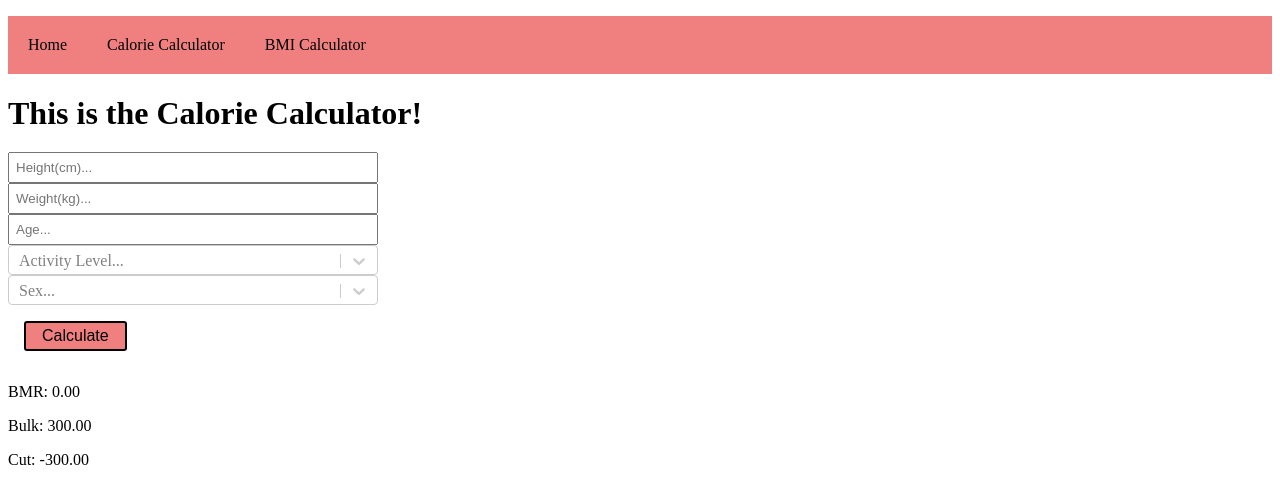
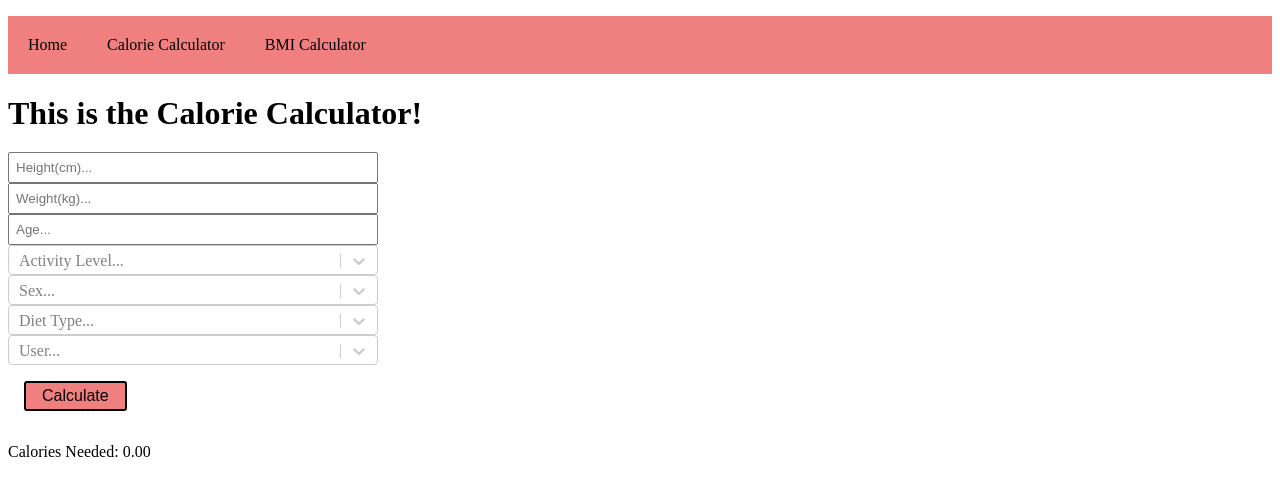
Before and after one commit to Dominik-luszcz/MernPractice, a React (Create React App) app in the folder client/: page /calorieCalculator in a window 1280 px wide. Shown: the top 504 px of the page. Built offline with nearby package versions, Linux system fonts and the light colour scheme; no server answers.

Commit message:
Add more select options for calorie calc

```diff
--- a/client/src/pages/CalorieCalculator.jsx
+++ b/client/src/pages/CalorieCalculator.jsx
@@ -6,14 +6,28 @@ import UsersList from "./users_list";
 import Axios from 'axios';
 import styled from "styled-components";
 import Select from "react-select"
+//import { Model, Query } from 'mongoose';
 
 function CalorieCalculator() {
+    const [user, setUser] = useState("")
+    const [diet, setDiet] = useState("")
     const [sex, setSex] = useState("");
     const [activity, setActivity] = useState("");
     const [weight, setWeight] = useState("");
     const [height, setHeight] = useState("");
     const [calories, setCalories] = useState("");
     const [age, setAge] = useState("")
+    const [listOfUsers, setListOfUsers] = useState([]);
+    useEffect(() => {
+        Axios.get('http://localhost:3001/getUsers').then((response) => {
+            //setListOfUsers(response.data)
+            const option = response.data.map((item)=>({
+                "value": item._id,
+                "label": item.name
+            }))
+            setListOfUsers(option)
+        })
+        }, []);
     const activityOptions = [
         { value: 'low', label: 'Low' },
         { value: 'medium', label: 'Medium' },
@@ -23,9 +37,15 @@ function CalorieCalculator() {
         { value: 'male', label: 'Male' },
         { value: 'female', label: 'Female' }
     ]
+    const dietOptions = [
+        { value: 'bulk', label: 'Bulk' },
+        { value: 'maintain', label: 'Maintain' },
+        { value: 'cut', label: 'Cut' }
+    ]
     var activity_level = 0;
 
     const calculateCalories = () => {
+        var dietNum = 0;
         if(activity === "low"){
             activity_level = 1.2;
         } else if (activity === "medium"){
@@ -34,11 +54,29 @@ function CalorieCalculator() {
             activity_level = 1.7;
         }
 
+        if(diet === "bulk"){
+            dietNum = 300;
+        } else if(diet === "maintain"){
+            dietNum = 0;
+        } else{
+            dietNum = -300;
+        }
+
         if(sex === "female"){
-            setCalories( activity_level * (10 * weight + 6.25*height - 5*age -161));
+            setCalories( (activity_level * (10 * weight + 6.25*height - 5*age -161)) + dietNum);
         } else {
-            setCalories(activity_level *(10*weight + 6.25 * height - 5 * age + 5));
+            setCalories((activity_level *(10*weight + 6.25 * height - 5 * age + 5)) + dietNum);
         }
+        /*
+        Model.updateOne({name: user}, {calories: calories}, null, function (err, docs) {
+            if (err){
+                console.log(err)
+            }
+            else{
+                console.log("Original Doc : ",docs);
+            }
+        });
+        */
     }
 
     const Button = styled.button`
@@ -110,17 +148,17 @@ function CalorieCalculator() {
                 <Select styles = {selectStyles} options = {sexOptions} placeholder = "Sex..." onChange={(event) => {
                     setSex(event.value);
                 }}/>
+                <Select styles = {selectStyles} options = {dietOptions} placeholder = "Diet Type..." onChange={(event) => {
+                    setDiet(event.value);
+                }}/>
+                <Select styles = {selectStyles} options = {listOfUsers} placeholder = "User..." onChange={(event) => {
+                    setUser(event.value);
+                }}/>
                 <Button inverted onClick={calculateCalories}> Calculate </Button>
             </div>
 
             <p>
-                {"BMR:  "}{Number(calories).toFixed(2)}
-            </p>
-            <p>
-                {"Bulk:  "}{Number(calories + 300).toFixed(2)}
-            </p>
-            <p>
-                {"Cut:  "}{Number(calories - 300).toFixed(2)}
+                {"Calories Needed:  "}{Number(calories).toFixed(2)}
             </p>
         </>
     );
```
Also changed, not shown: 1 other file (tests, documents, lock files or other folders).
